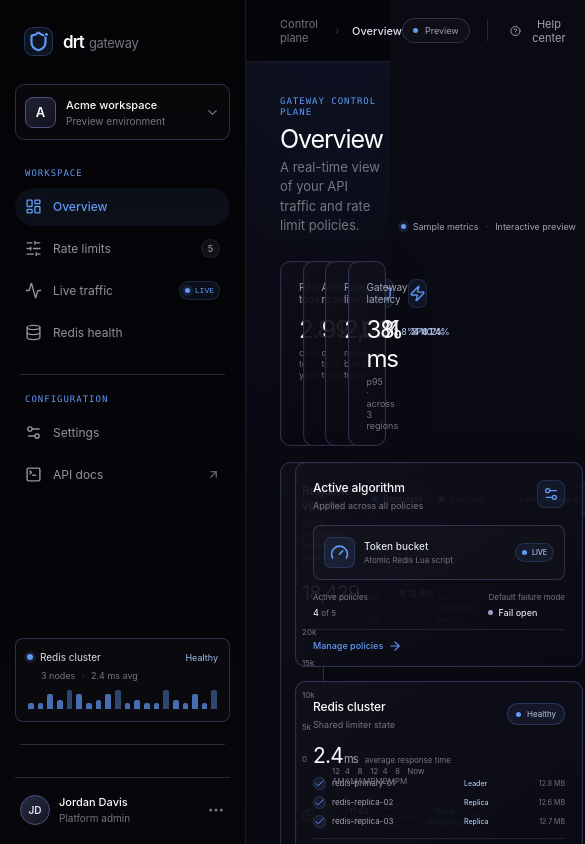
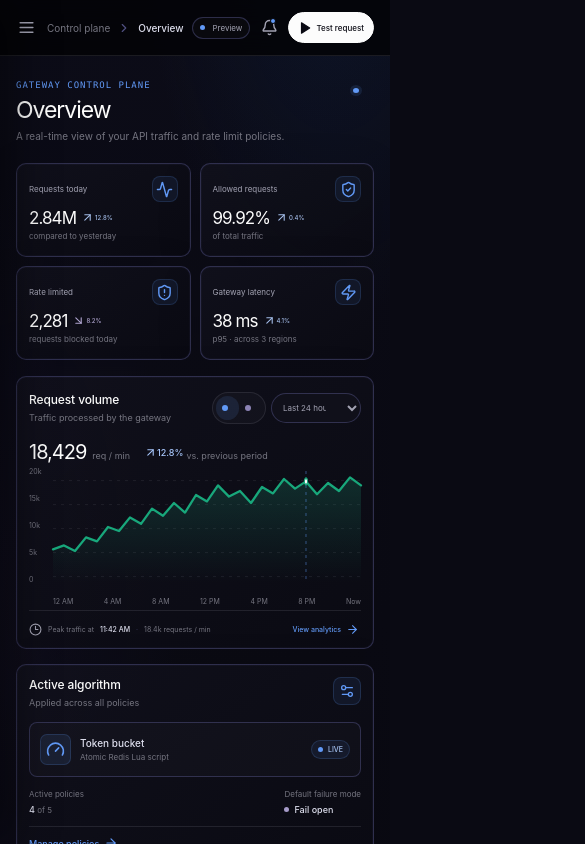
Before and after one commit to amit-dev01/DRT, a React (Vite) app in the folder frontend/: page / in a window 390 px wide. Shown: the top 844 px of the page, 585 px wide, since content can reach past the window. Built offline with nearby package versions, Linux system fonts and the light colour scheme.

Commit message:
style(frontend): preserve dashboard legibility across breakpoints
Co-authored-by: arena-agent <297053741+arena-agent@users.noreply.github.com>

```diff
--- a/frontend/src/style.css
+++ b/frontend/src/style.css
@@ -469,3 +469,123 @@ button:focus-visible, input:focus-visible, select:focus-visible { outline: 2px s
 .toast > button { display: grid; place-items: center; margin-left: 8px; padding: 2px; color: var(--color-ash); background: transparent; border: 0; }
 @keyframes toast-in { from { opacity: 0; transform: translateY(7px); } to { opacity: 1; transform: none; } }
 .mobile-menu, .mobile-scrim { display: none; }
+
+@media (max-width: 1200px) {
+  .content { padding: 28px 24px 20px; }
+  .topbar { padding: 0 24px; }
+  .main-grid { grid-template-columns: minmax(0, 1.5fr) minmax(265px, .9fr); }
+  .metrics-grid { gap: 10px; }
+  .metric-card { padding: 14px; }
+  .metric-value-row > strong { font-size: 21px; }
+  .chart-panel { padding-right: 15px; padding-left: 15px; }
+  .algorithm-panel, .redis-panel { padding: 14px; }
+  .side-stack { gap: 10px; }
+}
+@media (max-width: 980px) {
+  .sidebar { width: 220px; }
+  .app-main { margin-left: 220px; }
+  .main-grid { grid-template-columns: 1fr; }
+  .side-stack { grid-template-columns: 1fr 1fr; grid-template-rows: auto; }
+  .metrics-grid { grid-template-columns: repeat(2, 1fr); }
+  .metric-card { min-height: 99px; }
+  .redis-overview-grid, .settings-grid { grid-template-columns: 1fr; }
+  .uptime-card { min-height: 180px; }
+}
+@media (max-width: 700px) {
+  .sidebar { width: 260px; transform: translateX(-100%); transition: transform .22s ease; box-shadow: 15px 0 40px rgba(0, 0, 0, .4); }
+  .sidebar.sidebar-open { transform: translateX(0); }
+  .mobile-scrim { position: fixed; z-index: 29; inset: 0; display: block; background: rgba(0, 0, 0, .74); border: 0; }
+  .mobile-close { display: grid !important; margin-left: auto; color: var(--color-ash); }
+  .app-main { margin-left: 0; }
+  .topbar { height: 56px; padding: 0 16px; }
+  .mobile-menu { display: grid; margin-right: 5px; margin-left: -6px; }
+  .breadcrumbs { gap: 7px; font-size: 10px; }
+  .topbar-right { gap: 10px; }
+  .help-action, .topbar-separator { display: none; }
+  .topbar-test { height: 31px; padding: 0 12px; font-size: 9px; }
+  .notification-button { width: 28px; }
+  .content { padding: 24px 16px 15px; }
+  .page-heading { align-items: flex-start; gap: 10px; margin-bottom: 19px; }
+  .page-heading h1 { font-size: 26px; }
+  .page-heading p { max-width: 330px; font-size: 10px; line-height: 1.55; }
+  .heading-updated { gap: 5px; margin-top: 8px; font-size: 0; white-space: nowrap; }
+  .heading-updated .status-dot { width: 6px; }
+  .page-heading > .primary-button { margin-top: 5px; }
+  .metrics-grid { gap: 9px; }
+  .metric-card { min-height: 94px; padding: 12px; }
+  .metric-top { font-size: 9px; }
+  .metric-icon { width: 26px; height: 26px; }
+  .metric-value-row { gap: 5px; margin-top: 6px; }
+  .metric-value-row > strong { font-size: 19px; }
+  .metric-delta { font-size: 7px; }
+  .metric-footnote { font-size: 8px; }
+  .side-stack { grid-template-columns: 1fr; }
+  .chart-panel { padding: 15px 12px 10px; }
+  .chart-header { gap: 5px; }
+  .chart-controls { gap: 5px; }
+  .series-toggle button { padding: 0 6px; font-size: 0; }
+  .chart-controls select { max-width: 105px; padding-right: 18px; padding-left: 7px; font-size: 8px; }
+  .chart-summary { margin-top: 16px; }
+  .chart-wrap { height: 135px; margin-left: 24px; }
+  .traffic-chart { height: 112px; }
+  .chart-y-labels { left: -24px; font-size: 7px; }
+  .chart-x-labels { font-size: 7px; }
+  .chart-bottom-note { flex-wrap: wrap; font-size: 7px; }
+  .chart-bottom-note button { font-size: 7px; }
+  .policy-panel-header { align-items: flex-start; padding: 0 12px 12px; }
+  .policy-actions { gap: 5px; }
+  .policy-actions .secondary-button { width: 33px; padding: 0; font-size: 0; }
+  .policy-actions .secondary-button svg { width: 15px; }
+  .policy-actions .primary-button { padding: 0 9px; font-size: 8px; }
+  .redis-overview-grid { gap: 10px; }
+  .health-stats { grid-template-columns: 1fr 1fr; gap: 5px; }
+  .health-stats strong { font-size: 16px; }
+  .health-stats > div:last-child { grid-column: span 2; }
+  .health-stats > div:last-child strong { font-size: 17px; }
+  .node-cards { grid-template-columns: 1fr; }
+  .page-footer { flex-wrap: wrap; gap: 8px; font-size: 7px; }
+  .demo-disclaimer { order: 3; width: 100%; }
+  .policy-summary-row { grid-template-columns: 1fr; gap: 7px; }
+  .summary-tile { padding: 10px 12px; }
+  .summary-icon { width: 28px; height: 28px; }
+  .summary-tile strong { font-size: 15px; }
+  .table-toolbar { flex-wrap: wrap; padding: 10px; }
+  .table-toolbar .search-field { flex: 1; min-width: 100%; }
+  .table-toolbar .secondary-button { margin-left: 0; }
+  .traffic-toolbar { align-items: flex-start; flex-direction: column; gap: 10px; }
+  .traffic-tools { width: 100%; }
+  .traffic-tools .search-field { flex: 1; min-width: 0; }
+  .traffic-tools select { max-width: 120px; }
+  .info-banner { align-items: flex-start; flex-wrap: wrap; }
+  .info-banner > div { min-width: calc(100% - 45px); }
+  .info-banner button { margin-left: 36px; }
+  .activity-footnote { align-items: flex-start; flex-wrap: wrap; }
+  .activity-footnote button { margin-left: 22px; }
+  .redis-health-card, .uptime-card, .nodes-panel { padding: 14px; }
+  .health-hero { flex-wrap: wrap; }
+  .health-hero .healthy-badge { margin-left: 52px; }
+  .warning-banner { align-items: flex-start; flex-wrap: wrap; }
+  .warning-banner > div { min-width: calc(100% - 40px); line-height: 1.7; }
+  .warning-banner button { margin-left: 24px; }
+  .setting-control { align-items: flex-start; flex-direction: column; }
+  .setting-control select, .readonly-value { width: 100%; }
+  .settings-panel, .settings-side { padding: 14px; }
+  .setting-dimension small { max-width: 180px; }
+  .policy-modal { max-height: calc(100vh - 32px); overflow: auto; }
+  .modal-header { padding: 17px 17px 13px; }
+  .policy-modal form { padding: 14px 17px 17px; }
+  .form-two-col { grid-template-columns: 1fr; }
+  .toast { right: 12px; bottom: 12px; }
+  .traffic-table-wrap { overflow-x: auto; }
+}
+@media (max-width: 410px) {
+  .topbar-right { gap: 5px; }
+  .environment-pill { padding: 5px 7px; font-size: 8px; }
+  .topbar-test { gap: 4px; padding: 0 9px; font-size: 8px; }
+  .page-heading h1 { font-size: 23px; }
+  .metric-top { font-size: 8px; }
+  .metric-delta { font-size: 6px; }
+  .metric-value-row > strong { font-size: 17px; }
+  .chart-controls select { max-width: 90px; }
+  .algorithm-panel, .redis-panel { padding: 12px; }
+}
```
